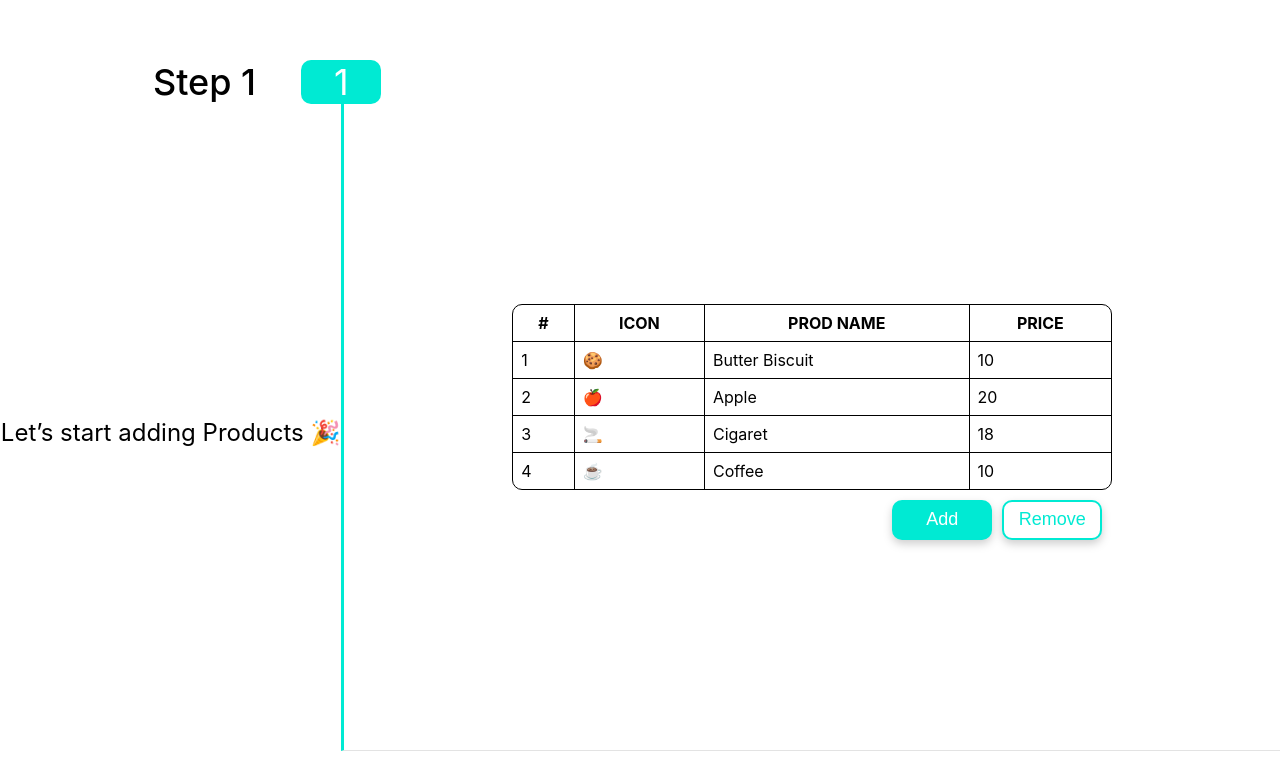
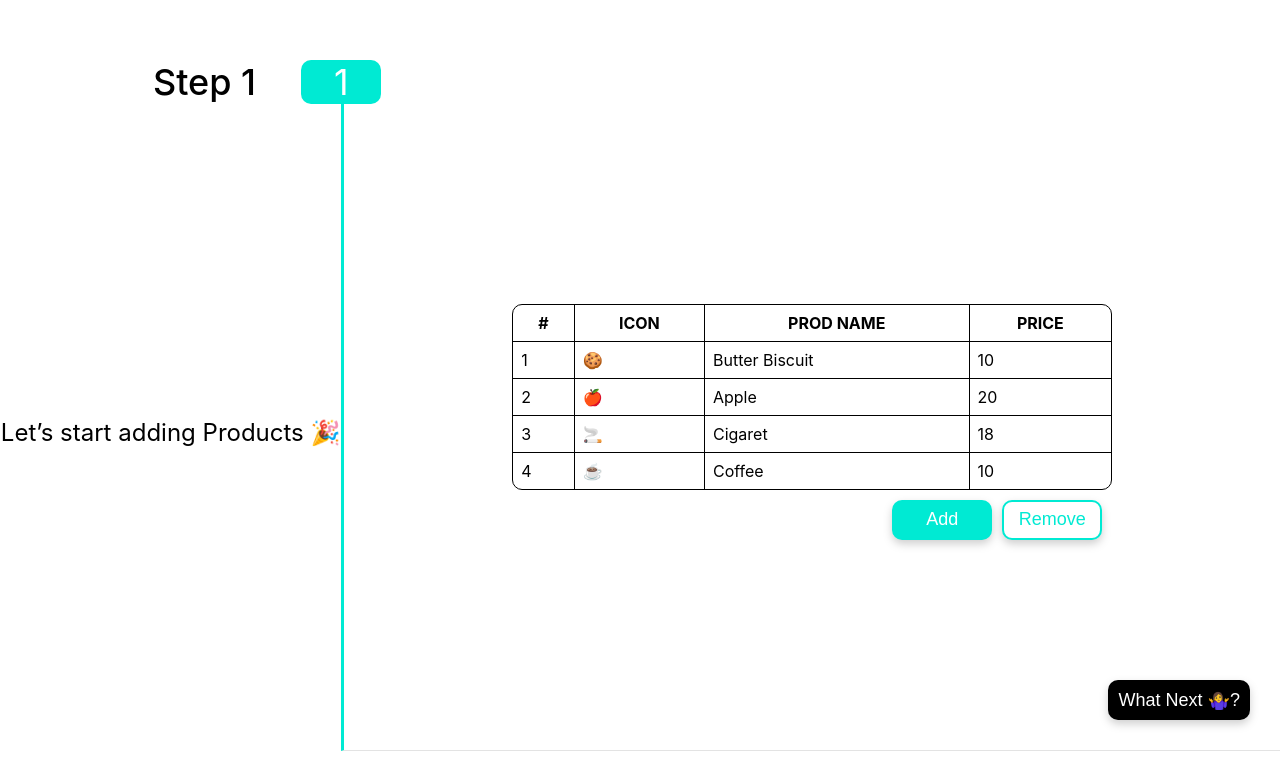
Before and after one commit to suvel/kannaku_sollu, a React (Create React App) app: page / in a window 1280 px wide. Shown: the part 125-884 px from the top of the page. Built offline with nearby package versions, Linux system fonts and the light colour scheme.

Commit message:
Added Smooth Scroll to the Application

```diff
--- a/package.json
+++ b/package.json
@@ -10,6 +10,7 @@
     "react": "^17.0.2",
     "react-dom": "^17.0.2",
     "react-scripts": "4.0.3",
+    "react-scroll": "^1.8.2",
     "react-table": "^7.7.0",
     "web-vitals": "^1.0.1"
   },
--- a/src/component/Button.scss
+++ b/src/component/Button.scss
@@ -6,6 +6,7 @@
   filter: drop-shadow(0px 4px 4px rgba(0, 0, 0, 0.19));
   font-size: 18px;
   cursor: pointer;
+  padding: 0 10px;
 
   &.solid {
     color: white;
--- a/src/component/MainApp.js
+++ b/src/component/MainApp.js
@@ -8,6 +8,8 @@ import AddProductModal from './AddProductModal'
 import AddMemberModal from './AddMemberModal'
 import AddToBillModal from './AddToBillModal'
 import './MainApp.scss'
+import { Element, scroller } from 'react-scroll'
+
 
 const MainApp = () => {
 
@@ -15,10 +17,20 @@ const MainApp = () => {
     const [showAddMemModal, setShowAddMemModal] = useState(false);
     const [showAddToBillModal, setShowAddToBillModal] = useState(false);
 
+    const [showStep, setShowStep] = useState(1);
+
+
+
     const stepsObject = useMemo(() => {
+
+        const canStepShown = (stepNum) => {
+            return showStep >= stepNum
+        }
+
         return [
             {
                 no: 1,
+                show: canStepShown(1),
                 description: "Let’s start adding Products 🎉",
                 component: (
                     <>
@@ -32,6 +44,7 @@ const MainApp = () => {
             },
             {
                 no: 2,
+                show: canStepShown(2),
                 description: "Greater!..😊, now add the Members.",
                 component: (
                     <>
@@ -45,6 +58,7 @@ const MainApp = () => {
             },
             {
                 no: 3,
+                show: canStepShown(3),
                 description: "OK!..., Let’s now starting billing them🤑.",
                 component: (
                     <>
@@ -58,23 +72,38 @@ const MainApp = () => {
             },
             {
                 no: 4,
+                show: canStepShown(4),
                 description: "Let’s make some money ...💸",
                 component: (
                     <Step4 />
                 )
             }
         ]
-    }, [showAddProdModal, showAddMemModal, showAddToBillModal])
+    }, [showAddProdModal, showAddMemModal, showAddToBillModal, showStep])
+
+    const handelGoingNxtStep = (nxtStepNumber) => {
+        setShowStep(nxtStepNumber)
+        scroller.scrollTo(`step-${nxtStepNumber}`, {
+            duration: 800,
+            delay: 0,
+            smooth: 'easeInOutQuart',
+        })
+    }
 
     return (
         stepsObject?.map(step => {
             return (
+                <Element name={`step-${step.no}`}>
                     <Step
                         number={step.no}
                         description={step.description}
+                        goToNxtStep={handelGoingNxtStep}
+                        show={step.show}
+                        currentStep={showStep}
                     >
                         {step.component}
                     </Step>
+                </Element>
             )
         })
     )
--- a/src/component/Step.js
+++ b/src/component/Step.js
@@ -1,9 +1,13 @@
 import React from 'react'
+import Button from './Button'
 import './Step.scss'
 
-const Step = ({ number, description, children }) => {
+const Step = ({ number, description, children, goToNxtStep, show, currentStep }) => {
+
+    const showWhatNxtBtn = number < 4 && currentStep == number;
+
     return (
-        <div class={`step step${number}`}>
+        <div class={`step step${number} show_${show}`}>
             <div class="step__desc">
                 {description}
             </div>
@@ -17,8 +21,15 @@ const Step = ({ number, description, children }) => {
             </div>
             <div class="step__main">
                 {children}
+                <div className={`step__next-action show_${showWhatNxtBtn}`}>
+                    <Button
+                        name={'What Next 🤷‍♀️?'}
+                        onClick={() => goToNxtStep(number + 1)}
+                        variant={'solid'}
+                    />
+                </div>
             </div>
-        </div>
+        </div >
     )
 }
 
--- a/src/component/Step.scss
+++ b/src/component/Step.scss
@@ -2,9 +2,14 @@ $step1-color: #00ead3;
 $step2-color: #ff449f;
 $step3-color: #005f99;
 $step4-color: #000000;
-
+// step__next-action
 .step {
   position: relative;
+  width: 100%;
+  // margin-bottom: 30px;
+
+  &.show_true {
+    display: grid;
     display: grid;
     grid-template-columns: 0.8fr 1.2fr 1fr;
     grid-template-rows: 0.4fr auto;
@@ -14,7 +19,11 @@ $step4-color: #000000;
       "step__head step__head step__head"
       "step__desc step__main step__main"
       "step__desc step__main step__main";
-  width: 100%;
+  }
+
+  &.show_false {
+    display: none;
+  }
 
   .step__desc {
     grid-area: step__desc;
@@ -67,6 +76,23 @@ $step4-color: #000000;
     border-bottom: 1px solid #0000001c;
     margin-bottom: 10px;
     padding: calc(100vh / 4) 0;
+    position: relative;
+  }
+  .step__next-action {
+    position: absolute;
+    bottom: 30px;
+    right: 30px;
+    &.show_false {
+      display: none;
+    }
+    &.show_true {
+      display: block;
+    }
+    .btn {
+      &.solid {
+        background: $step4-color;
+      }
+    }
   }
 }
 
```
Also changed, not shown: 1 other file (tests, documents, lock files or other folders). Lines whose indentation alone changed are shown as unchanged.
